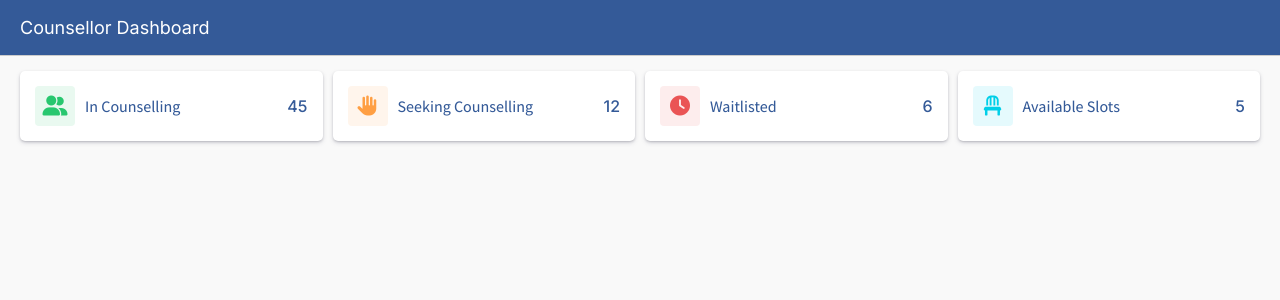
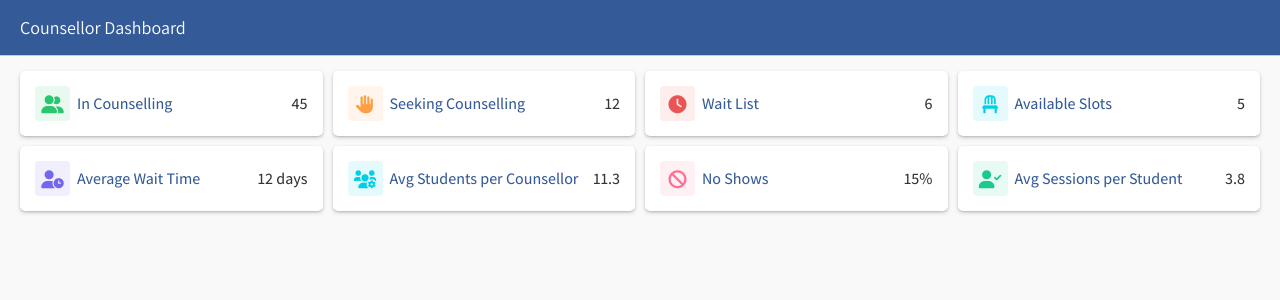
Before and after one commit to joseph-johnson27001/staff-dashboard, a Vue app: page / in a window 1280 px wide. Shown: the top 300 px of the page. Built offline with nearby package versions, Linux system fonts and the light colour scheme.

Commit message:
Break points

```diff
--- a/src/App.vue
+++ b/src/App.vue
@@ -49,7 +49,7 @@ export default {
         },
         {
           iconClass: "fas fa-clock",
-          statName: "Waitlisted",
+          statName: "Wait List",
           value: "6",
           iconColor: "#ea5455",
           iconContainerColor: "rgba(234, 84, 85, 0.1)",
@@ -61,6 +61,34 @@ export default {
           iconColor: "#00cfe8",
           iconContainerColor: "rgba(0, 207, 232, 0.1)",
         },
+        {
+          iconClass: "fas fa-user-clock",
+          statName: "Average Wait Time",
+          value: "12 days",
+          iconColor: "#7367f0",
+          iconContainerColor: "rgba(115, 103, 240, 0.1)",
+        },
+        {
+          iconClass: "fas fa-users-cog",
+          statName: "Avg Students per Counsellor",
+          value: "11.3",
+          iconColor: "#00cfe8",
+          iconContainerColor: "rgba(0, 207, 232, 0.1)",
+        },
+        {
+          iconClass: "fas fa-ban",
+          statName: "No Shows",
+          value: "15%",
+          iconColor: "#ff6f91",
+          iconContainerColor: "rgba(255, 111, 145, 0.1)",
+        },
+        {
+          iconClass: "fas fa-user-check",
+          statName: "Avg Sessions per Student",
+          value: "3.8",
+          iconColor: "#1bc98e",
+          iconContainerColor: "rgba(27, 201, 142, 0.1)",
+        },
       ],
     };
   },
@@ -70,7 +98,7 @@ export default {
 <style>
 body {
   margin: 0;
-  font-family: "Inter", sans-serif;
+  font-family: "Assistant", sans-serif;
   background-color: #f9f9f9;
 }
 
@@ -101,4 +129,16 @@ body {
   gap: 10px;
   margin-bottom: 15px;
 }
+
+@media (max-width: 1200px) {
+  .stats-grid {
+    grid-template-columns: 1fr 1fr;
+  }
+}
+
+@media (max-width: 700px) {
+  .stats-grid {
+    grid-template-columns: 1fr;
+  }
+}
 </style>
--- a/src/components/UI/StatisticsCard.vue
+++ b/src/components/UI/StatisticsCard.vue
@@ -67,22 +67,19 @@ export default {
   display: flex;
   justify-content: center;
   align-items: center;
-  width: 40px;
-  height: 40px;
+  width: 35px;
+  height: 35px;
   border-radius: 4px;
-  margin-right: 10px;
+  margin-right: 7px;
 }
 
 .icon-container i {
-  font-size: 20px;
-}
-
-.stat-name {
-  margin-right: 5px;
+  font-size: 18px;
 }
 
 .value {
   font-size: 16px;
   font-weight: 500;
+  color: #333;
 }
 </style>
```
